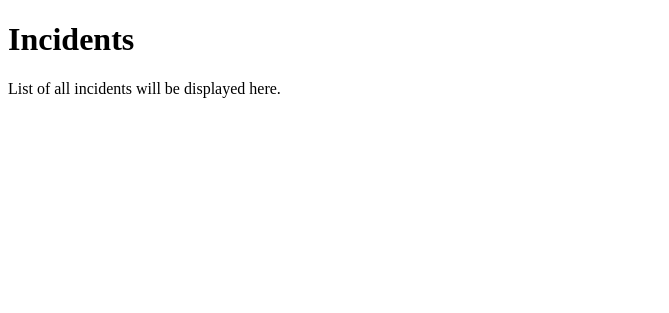
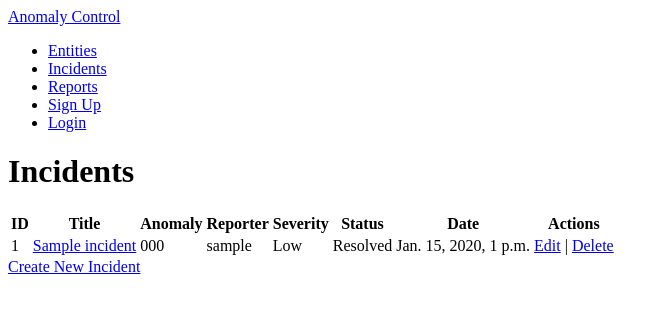
Before and after one commit to husain-folath/Anomaly-Control, a Django app: page /incidents/ in a window 1280 px wide. Shown: the top 313 px of the page, without its empty margins (0-669 px from the left). Run offline with Django 5.2, Linux system fonts and the light colour scheme; tables that the repository leaves empty hold one stand-in row (values such as "Sample post").

Commit message:
added the nav bar and expanded on the incidents index an detail page

```diff
--- a/anomalycontrol/urls.py
+++ b/anomalycontrol/urls.py
@@ -22,4 +22,5 @@ from django.urls import path, include
 urlpatterns = [
     path('admin/', admin.site.urls),
     path('', include('main_app.urls')),
+    path('accounts/', include('django.contrib.auth.urls')),
 ]
--- a/main_app/templates/base.html
+++ b/main_app/templates/base.html
@@ -11,6 +11,39 @@
     {% endblock %}
   </head>
   <body>
+    <!-- Navbar -->
+    <nav class="navbar">
+      <div class="container">
+        <a href="{% url 'home' %}" class="logo">Anomaly Control</a>
+        <ul class="nav-links">
+          <li>
+            <a href="{% url 'entity_index' %}">Entities</a>
+          </li>
+          <li>
+            <a href="{% url 'incident_index' %}">Incidents</a>
+          </li>
+          <li>
+            <a href="{% url 'report_index' %}">Reports</a>
+          </li>
+          {% if user.is_authenticated %}
+            <li>
+              <form id="logout-form" method="post" action="{% url 'logout' %}">
+                {% csrf_token %}
+                <button type="submit">Log out</button>
+              </form>
+            </li>
+          {% else %}
+            <li>
+              <a href="{% url 'signup' %}">Sign Up</a>
+            </li>
+            <li>
+              <a href="{% url 'home' %}">Login</a>
+            </li>
+          {% endif %}
+        </ul>
+      </div>
+    </nav>
+
     <main>
       {% block content %}
 
--- a/main_app/templates/incidents/incident_form.html
+++ b/main_app/templates/incidents/incident_form.html
@@ -18,5 +18,6 @@
     <button type="submit" class="btn submit">
         {% if form.instance.pk %}Update{% else %}Create{% endif %}
     </button>
+    <a href="{% url 'incident_index' %}" class="btn back">Back</a>
 </form>
 {% endblock %}
--- a/main_app/templates/incidents/index.html
+++ b/main_app/templates/incidents/index.html
@@ -1,5 +1,43 @@
 {% extends 'base.html' %}
+
 {% block content %}
 <h1>Incidents</h1>
-<p>List of all incidents will be displayed here.</p>
+
+{% if incidents %}
+  <table class="table">
+    <thead>
+      <tr>
+        <th>ID</th>
+        <th>Title</th>
+        <th>Anomaly</th>
+        <th>Reporter</th>
+        <th>Severity</th>
+        <th>Status</th>
+        <th>Date</th>
+        <th>Actions</th>
+      </tr>
+    </thead>
+    <tbody>
+      {% for incident in incidents %}
+      <tr>
+        <td>{{ incident.id }}</td>
+        <td><a href="{% url 'incident_detail' incident.id %}">{{ incident.title }}</a></td>
+        <td>{{ incident.anomaly.code }}</td>
+        <td>{{ incident.reporter.username }}</td>
+        <td>{{ incident.severity }}</td>
+        <td>{{ incident.status }}</td>
+        <td>{{ incident.date }}</td>
+        <td>
+          <a href="{% url 'incident_update' incident.id %}">Edit</a> |
+          <a href="{% url 'incident_delete' incident.id %}">Delete</a>
+        </td>
+      </tr>
+      {% endfor %}
+    </tbody>
+  </table>
+{% else %}
+  <p>No incidents found.</p>
+{% endif %}
+
+<a href="{% url 'incident_create' %}" class="btn">Create New Incident</a>
 {% endblock %}
--- a/main_app/urls.py
+++ b/main_app/urls.py
@@ -27,6 +27,6 @@ urlpatterns = [
     path('incidents/<int:pk>/update/', views.IncidentUpdate.as_view(), name='incident_update'),
     path('incidents/<int:pk>/delete/', views.IncidentDelete.as_view(), name='incident_delete'),
 
-    # # Authentication
+    # Authentication
     path('accounts/signup/', views.signup, name='signup'),
 ]
```
Also changed, not shown: main_app/templates/incidents/detail.html (+19 -1 lines).
